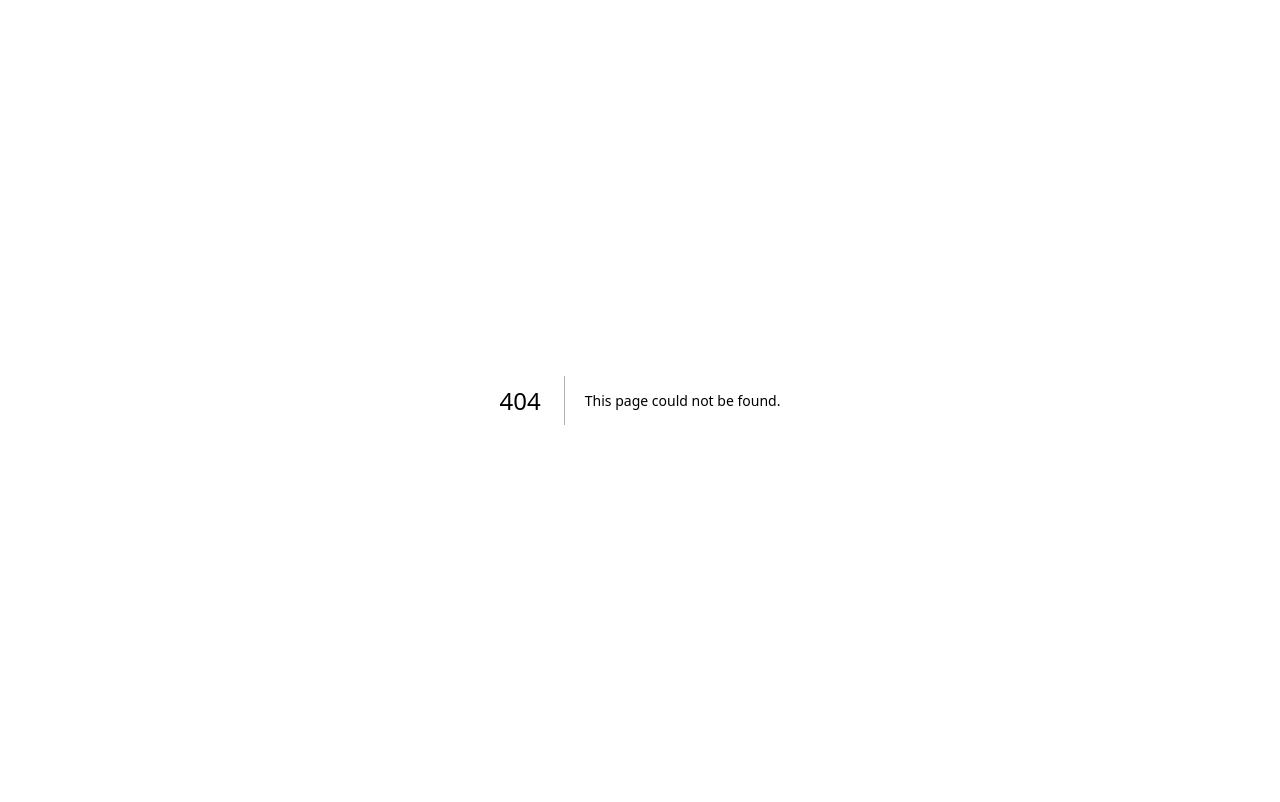
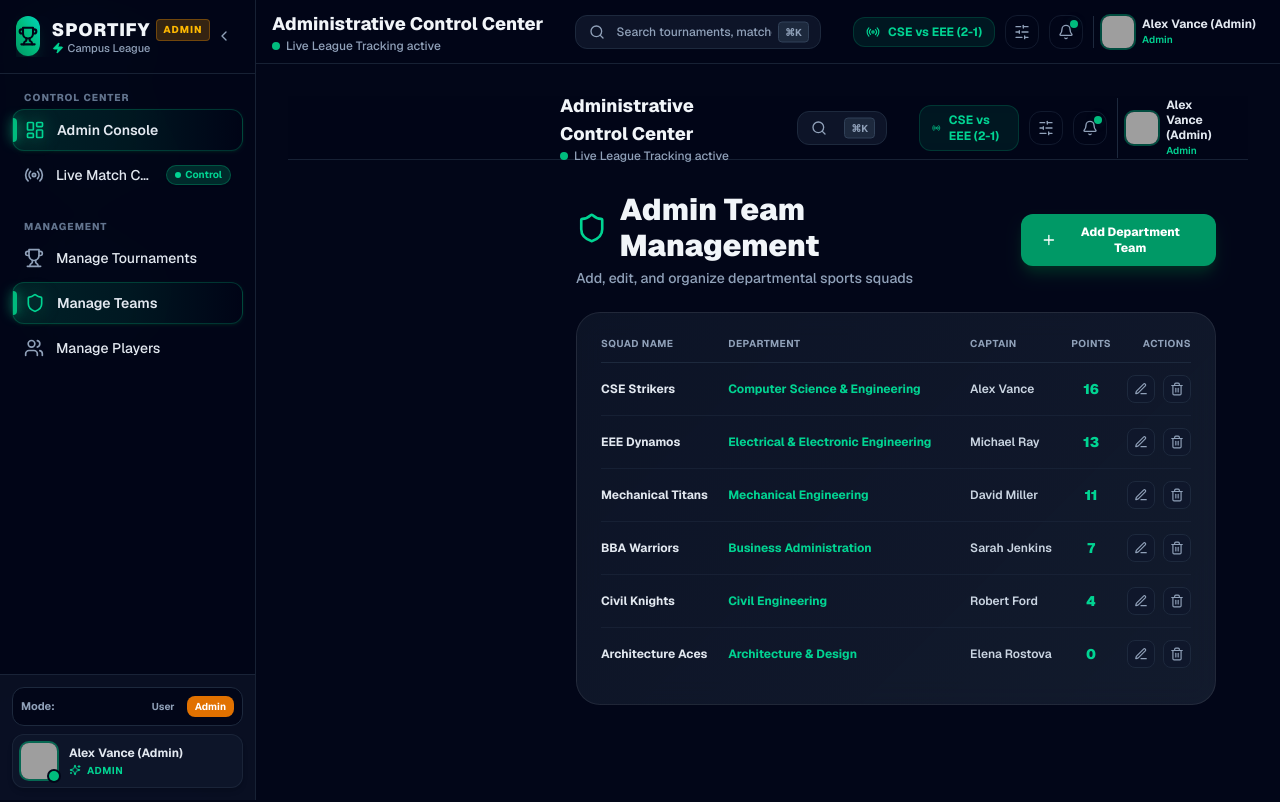
Before and after one commit to mydul62/tournament-manage, a Next.js app in the folder sportify-frontend/: page /admin/teams in a window 1280 px wide. Before the commit this address had no page. Shown: the top 802 px of the page. Built offline with nearby package versions, Linux system fonts and the light colour scheme; grey boxes are pictures that could not be loaded.

Commit message:
feat: build admin team and player management pages with add and delete capabilities

```diff
--- /dev/null
+++ b/sportify-frontend/src/app/(dashboard)/admin/players/page.tsx
@@ -0,0 +1,93 @@
+"use client";
+
+import { useState } from "react";
+import { Users, Plus, Edit3, Trash2 } from "lucide-react";
+import { DashboardShell } from "@/components/common/dashboard-shell";
+import { MOCK_FEATURED_PLAYER } from "@/components/home/featured-player";
+
+export default function AdminPlayersPage() {
+  const [players, setPlayers] = useState([
+    MOCK_FEATURED_PLAYER,
+    {
+      id: "p-2",
+      name: "Michael Ray",
+      jerseyNumber: 7,
+      position: "Midfielder",
+      teamName: "EEE Dynamos",
+      department: "Electrical Engineering",
+      stats: { matchesPlayed: 5, goals: 5, assists: 3, yellowCards: 2, redCards: 0, rating: 8.9 },
+    },
+    {
+      id: "p-3",
+      name: "David Miller",
+      jerseyNumber: 9,
+      position: "Forward",
+      teamName: "Mechanical Titans",
+      department: "Mechanical Engineering",
+      stats: { matchesPlayed: 5, goals: 4, assists: 1, yellowCards: 0, redCards: 0, rating: 8.4 },
+    },
+  ]);
+
+  const handleDelete = (id: string) => {
+    setPlayers(players.filter((p) => p.id !== id));
+  };
+
+  return (
+    <DashboardShell>
+      <div className="space-y-6">
+        <div className="flex flex-col sm:flex-row sm:items-center justify-between gap-4">
+          <div>
+            <h1 className="text-2xl sm:text-3xl font-black text-slate-100 flex items-center gap-3">
+              <Users className="w-8 h-8 text-emerald-400" />
+              Admin Player Management
+            </h1>
+            <p className="text-xs sm:text-sm font-medium text-slate-400 mt-1">
+              Add players, assign team rosters, and manage player cards & statistics
+            </p>
+          </div>
+
+          <button className="px-5 py-2.5 rounded-xl bg-emerald-600 hover:bg-emerald-500 text-white font-extrabold text-xs shadow-lg shadow-emerald-950 flex items-center gap-2">
+            <Plus className="w-4 h-4" /> Add New Player
+          </button>
+        </div>
+
+        <div className="glass-card p-6 rounded-3xl overflow-x-auto">
+          <table className="w-full text-left text-xs font-semibold">
+            <thead>
+              <tr className="border-b border-slate-800 text-slate-400 uppercase text-[10px] tracking-wider pb-3">
+                <th className="pb-3">#</th>
+                <th className="pb-3">Player Name</th>
+                <th className="pb-3">Position</th>
+                <th className="pb-3">Team</th>
+                <th className="pb-3 text-center">Goals</th>
+                <th className="pb-3 text-right">Actions</th>
+              </tr>
+            </thead>
+            <tbody className="divide-y divide-slate-800/60">
+              {players.map((p) => (
+                <tr key={p.id} className="hover:bg-slate-800/40">
+                  <td className="py-3.5 font-black text-emerald-400">#{p.jerseyNumber}</td>
+                  <td className="py-3.5 font-bold text-slate-200">{p.name}</td>
+                  <td className="py-3.5 text-slate-400">{p.position}</td>
+                  <td className="py-3.5 text-emerald-400 font-bold">{p.teamName}</td>
+                  <td className="py-3.5 text-center font-bold text-slate-100">{p.stats.goals}</td>
+                  <td className="py-3.5 text-right space-x-2">
+                    <button className="p-1.5 rounded-lg text-slate-400 hover:text-emerald-400 bg-slate-900 border border-slate-800">
+                      <Edit3 className="w-3.5 h-3.5" />
+                    </button>
+                    <button
+                      onClick={() => handleDelete(p.id)}
+                      className="p-1.5 rounded-lg text-slate-400 hover:text-red-400 bg-slate-900 border border-slate-800"
+                    >
+                      <Trash2 className="w-3.5 h-3.5" />
+                    </button>
+                  </td>
+                </tr>
+              ))}
+            </tbody>
+          </table>
+        </div>
+      </div>
+    </DashboardShell>
+  );
+}
--- /dev/null
+++ b/sportify-frontend/src/app/(dashboard)/admin/teams/page.tsx
@@ -0,0 +1,147 @@
+"use client";
+
+import { useState } from "react";
+import { Shield, Plus, Edit3, Trash2, Search } from "lucide-react";
+import { DashboardShell } from "@/components/common/dashboard-shell";
+import { MOCK_TEAMS } from "@/services/tournament-service";
+
+export default function AdminTeamsPage() {
+  const [teams, setTeams] = useState(MOCK_TEAMS);
+  const [showAddModal, setShowAddModal] = useState(false);
+  const [teamName, setTeamName] = useState("");
+  const [dept, setDept] = useState("");
+
+  const handleAddTeam = (e: React.FormEvent) => {
+    e.preventDefault();
+    if (!teamName || !dept) return;
+
+    const newTeam = {
+      id: `team-${Date.now()}`,
+      name: teamName,
+      shortName: teamName.substring(0, 4).toUpperCase(),
+      captainName: "New Captain",
+      department: dept,
+      played: 0,
+      won: 0,
+      drawn: 0,
+      lost: 0,
+      goalsFor: 0,
+      goalsAgainst: 0,
+      points: 0,
+    };
+
+    setTeams([newTeam, ...teams]);
+    setTeamName("");
+    setDept("");
+    setShowAddModal(false);
+  };
+
+  const handleDelete = (id: string) => {
+    setTeams(teams.filter((t) => t.id !== id));
+  };
+
+  return (
+    <DashboardShell>
+      <div className="space-y-6">
+        <div className="flex flex-col sm:flex-row sm:items-center justify-between gap-4">
+          <div>
+            <h1 className="text-2xl sm:text-3xl font-black text-slate-100 flex items-center gap-3">
+              <Shield className="w-8 h-8 text-emerald-400" />
+              Admin Team Management
+            </h1>
+            <p className="text-xs sm:text-sm font-medium text-slate-400 mt-1">
+              Add, edit, and organize departmental sports squads
+            </p>
+          </div>
+
+          <button
+            onClick={() => setShowAddModal(true)}
+            className="px-5 py-2.5 rounded-xl bg-emerald-600 hover:bg-emerald-500 text-white font-extrabold text-xs shadow-lg shadow-emerald-950 flex items-center gap-2"
+          >
+            <Plus className="w-4 h-4" /> Add Department Team
+          </button>
+        </div>
+
+        {/* Add Team Modal */}
+        {showAddModal && (
+          <div className="p-6 rounded-3xl bg-slate-900 border border-emerald-500/30 space-y-4 max-w-md">
+            <h3 className="font-extrabold text-base text-slate-100">Add New Department Team</h3>
+            <form onSubmit={handleAddTeam} className="space-y-3 text-xs font-semibold">
+              <div>
+                <label className="text-slate-300">Team Name</label>
+                <input
+                  type="text"
+                  value={teamName}
+                  onChange={(e) => setTeamName(e.target.value)}
+                  placeholder="e.g. CSE Strikers"
+                  className="w-full mt-1 bg-slate-950 text-slate-100 border border-slate-800 rounded-xl px-3 py-2"
+                />
+              </div>
+              <div>
+                <label className="text-slate-300">Department</label>
+                <input
+                  type="text"
+                  value={dept}
+                  onChange={(e) => setDept(e.target.value)}
+                  placeholder="e.g. Computer Science & Engineering"
+                  className="w-full mt-1 bg-slate-950 text-slate-100 border border-slate-800 rounded-xl px-3 py-2"
+                />
+              </div>
+              <div className="flex justify-end gap-2 pt-2">
+                <button
+                  type="button"
+                  onClick={() => setShowAddModal(false)}
+                  className="px-3 py-1.5 rounded-xl bg-slate-800 text-slate-300 font-bold"
+                >
+                  Cancel
+                </button>
+                <button
+                  type="submit"
+                  className="px-4 py-1.5 rounded-xl bg-emerald-600 text-white font-bold"
+                >
+                  Save Team
+                </button>
+              </div>
+            </form>
+          </div>
+        )}
+
+        {/* Teams Table */}
+        <div className="glass-card p-6 rounded-3xl overflow-x-auto">
+          <table className="w-full text-left text-xs font-semibold">
+            <thead>
+              <tr className="border-b border-slate-800 text-slate-400 uppercase text-[10px] tracking-wider pb-3">
+                <th className="pb-3">Squad Name</th>
+                <th className="pb-3">Department</th>
+                <th className="pb-3">Captain</th>
+                <th className="pb-3 text-center">Points</th>
+                <th className="pb-3 text-right">Actions</th>
+              </tr>
+            </thead>
+            <tbody className="divide-y divide-slate-800/60">
+              {teams.map((t) => (
+                <tr key={t.id} className="hover:bg-slate-800/40">
+                  <td className="py-3 font-bold text-slate-200">{t.name}</td>
+                  <td className="py-3 text-emerald-400 font-bold">{t.department}</td>
+                  <td className="py-3 text-slate-300">{t.captainName}</td>
+                  <td className="py-3 text-center font-black text-emerald-400 text-sm">{t.points}</td>
+                  <td className="py-3 text-right space-x-2">
+                    <button className="p-1.5 rounded-lg text-slate-400 hover:text-emerald-400 bg-slate-900 border border-slate-800">
+                      <Edit3 className="w-3.5 h-3.5" />
+                    </button>
+                    <button
+                      onClick={() => handleDelete(t.id)}
+                      className="p-1.5 rounded-lg text-slate-400 hover:text-red-400 bg-slate-900 border border-slate-800"
+                    >
+                      <Trash2 className="w-3.5 h-3.5" />
+                    </button>
+                  </td>
+                </tr>
+              ))}
+            </tbody>
+          </table>
+        </div>
+      </div>
+    </DashboardShell>
+  );
+}
```
